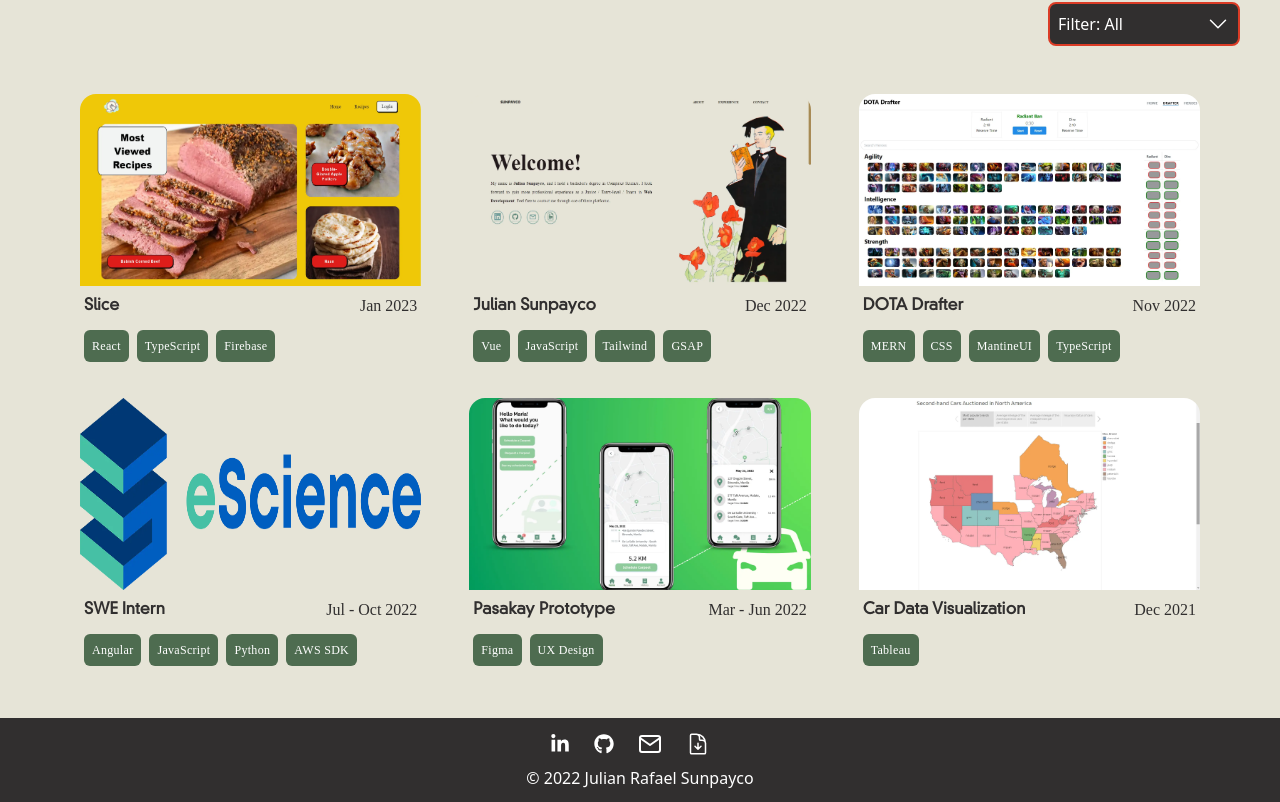
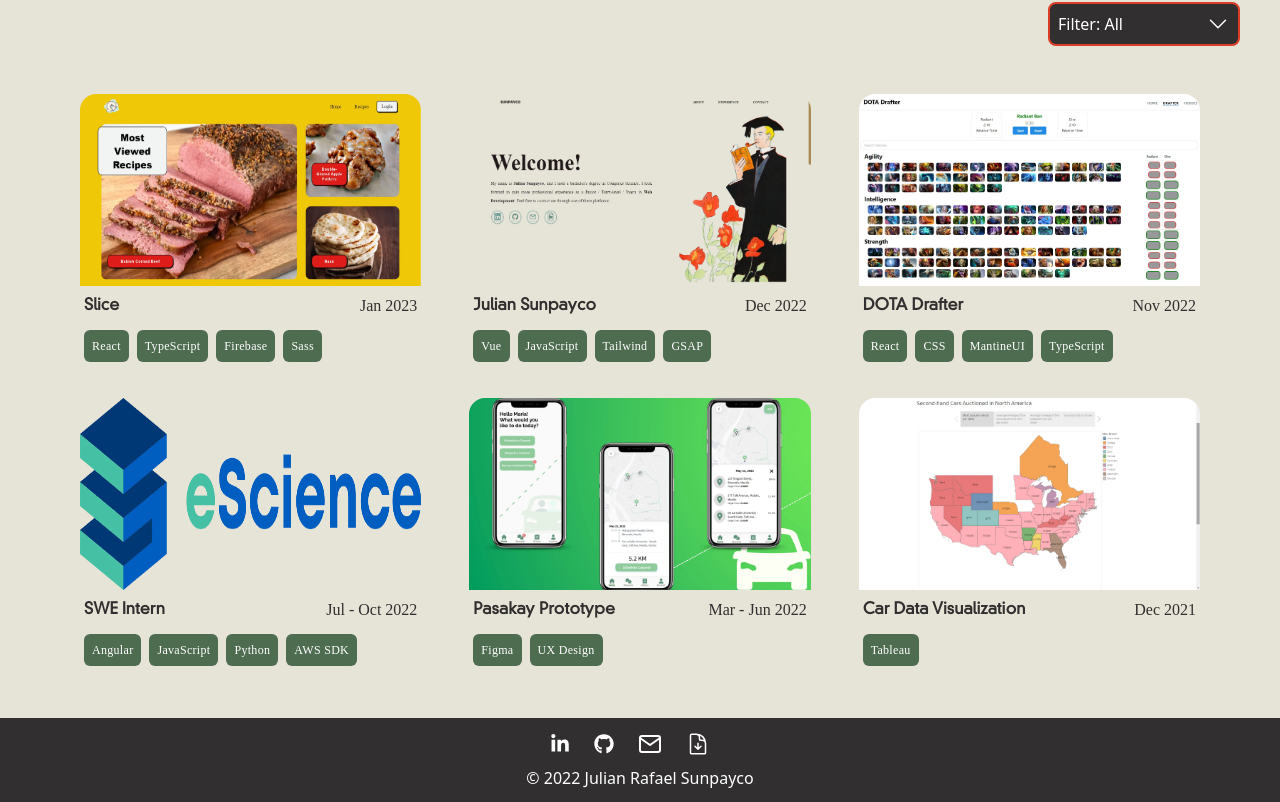
Before and after one commit to jSunpayco/julian-sunpayco, a Vue app: page / in a window 1280 px wide. Shown: the part 1262-2064 px from the top of the page. Built offline with nearby package versions, Linux system fonts and the light colour scheme.

Commit message:
Update experiences.js

```diff
--- a/src/data/experiences.js
+++ b/src/data/experiences.js
@@ -18,7 +18,7 @@ const experiences = [
         linkName: "demo",
         link: "https://www.figma.com/proto/ENVUAYEbFn2q43IMysKRf9/Pasakay-Application-Prototype?node-id=230%3A2888&scaling=min-zoom&page-id=0%3A1&starting-point-node-id=230%3A2888&show-proto-sidebar=1",
         year: "Mar - Jun 2022",
-        description: "A prototype for a carpooling application directed towards a university's students, professors, staff, and alumni. This is the product of a group project I participated in during an entrepreneurship subject directed towards software developers. The development of the project began from determining the existence of a certain market and ended with providing a minimum viable product for their problems. After creating the original prototype using Figma, the design and overall structure was modified after every iteration that included UX testing with target customers.",
+        description: "Pasakay: To get on a vehicle; A prototype for a carpooling application directed towards a university's students, professors, staff, and alumni. This is the product of a group project I participated in during an entrepreneurship subject directed towards software developers. The development of the project began from determining the existence of a certain market and ended with providing a minimum viable product for their problems. After creating the original prototype using Figma, the design and overall structure was modified after every iteration that included UX testing with target customers.",
         techs: ["Figma", "UX Design"],
         preview: 'pasakay.webp',
         type: 'Academic Project'
@@ -43,8 +43,8 @@ const experiences = [
         link: "https://dota-drafter.vercel.app/",
         repo:"https://github.com/jSunpayco/dota_drafter",
         year: "Nov 2022",
-        description: "My first take on a full-stack project where I had decided to branch out of just learning one JavaScript framework and decided to go for React. Hearing from friends and reading other testimonies online on the so-called more streamlined version of a JS framework, I was obviously curious how different it could be from Angular. Turns out, the reusablility part of React is what drew developers towards it. By creating a template that can be used as many times as you want, you wouldn't need to do so much to perform changes. Additionally, I also took the opportunity to learn some backend development by uploading my data on Mongo Atlas, and then calling them via my own api.",
-        techs: ["MERN", "CSS", "MantineUI", "TypeScript"],
+        description: "My first take on a full-stack project where I had decided to branch out of just learning one JavaScript framework and decided to go for React. Hearing from friends and reading other testimonies online on the so-called more streamlined version of a JS framework, I was obviously curious how different it could be from Angular. Turns out, the reusablility part of React is what drew developers towards it. By creating a template that can be used as many times as you want, you wouldn't need to do so much to perform changes.",
+        techs: ["React", "CSS", "MantineUI", "TypeScript"],
         preview: 'drafter.webp',
         type: 'Personal Project'
     },
@@ -69,7 +69,7 @@ const experiences = [
         link: "https://slice-recipes.vercel.app/",
         year: "Jan 2023",
         description: "My next take on creating a project was to further improve my understanding on React, JavaScript, and web development in general. This was along with the incentive to create something that has the potential to be useful to me sometime in the future. Slice, is a recipe sharing application that aims to be of use those who want to safekeep and share recipes that they have created, or was taught to them for future reference. However, you'd need not to worry if you have nothing to share as you, the public, will still have access to the different recipes shared by the application's users. Note: Repo is in the works and will be made public after a while.",
-        techs: ["React", "TypeScript", "Firebase"],
+        techs: ["React", "TypeScript", "Firebase", "Sass"],
         preview: 'slice.webp',
         type: 'Personal Project'
     }
```
